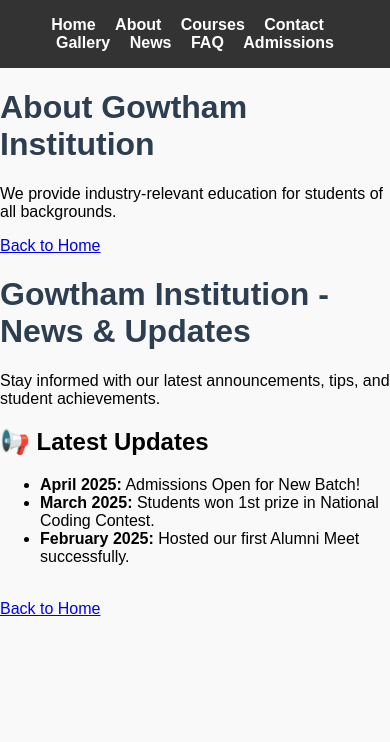
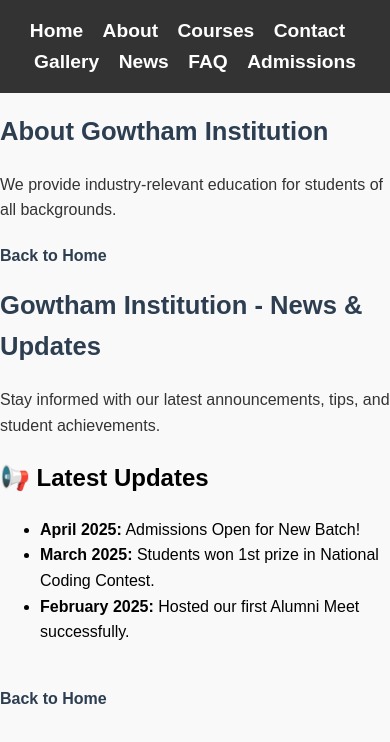
Before and after one commit to Gowthamdndhoni/gowtham-institution, a plain HTML site: page blog.html in a window 390 px wide. Drawn offline with Linux system fonts and the light colour scheme.

Commit message:
changes pushed to about.html and style.css code

```diff
--- a/style.css
+++ b/style.css
@@ -4,6 +4,7 @@ body {
   margin: 0;
   padding: 0;
   background-color: #f9f9f9;
+  line-height: 1.6;
 }
 
 /* 🌐 Navigation Styles */
@@ -16,6 +17,7 @@ nav {
 nav ul {
   list-style-type: none;
   padding: 0;
+  margin: 0;
 }
 
 nav li {
@@ -27,6 +29,7 @@ nav a {
   color: white;
   text-decoration: none;
   font-weight: bold;
+  font-size: 1.1em;
 }
 
 nav a:hover {
@@ -50,6 +53,24 @@ nav a:hover {
 
 h1 {
   color: #2c3e50;
+  font-size: 2em;
+  margin-bottom: 20px;
+}
+
+p {
+  font-size: 1.1em;
+  color: #333;
+  margin-bottom: 20px;
+}
+
+a {
+  color: #2c3e50;
+  text-decoration: none;
+  font-weight: bold;
+}
+
+a:hover {
+  text-decoration: underline;
 }
 
 /* 🔚 Footer Styling */
@@ -68,7 +89,19 @@ footer {
     margin-bottom: 10px;
   }
 
+  nav a {
+    font-size: 1.2em;
+  }
+
   .container {
     padding: 1em;
   }
+
+  h1 {
+    font-size: 1.6em;
+  }
+
+  p {
+    font-size: 1em;
+  }
 }
```
Also changed, not shown: about.html (+7 -15 lines).
